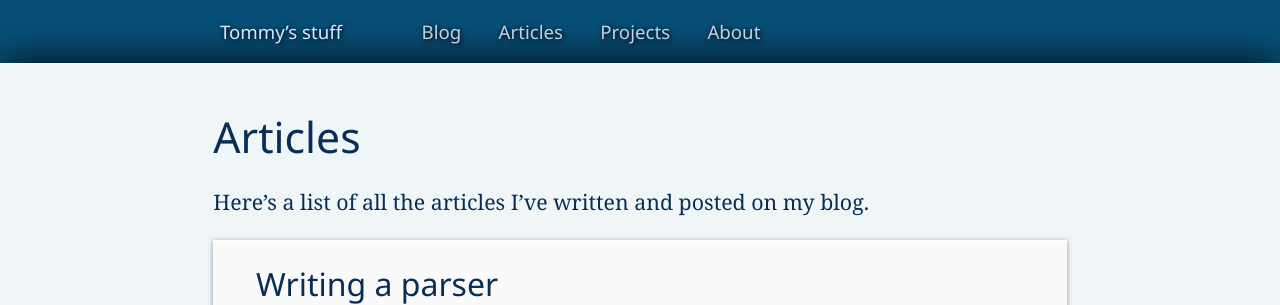
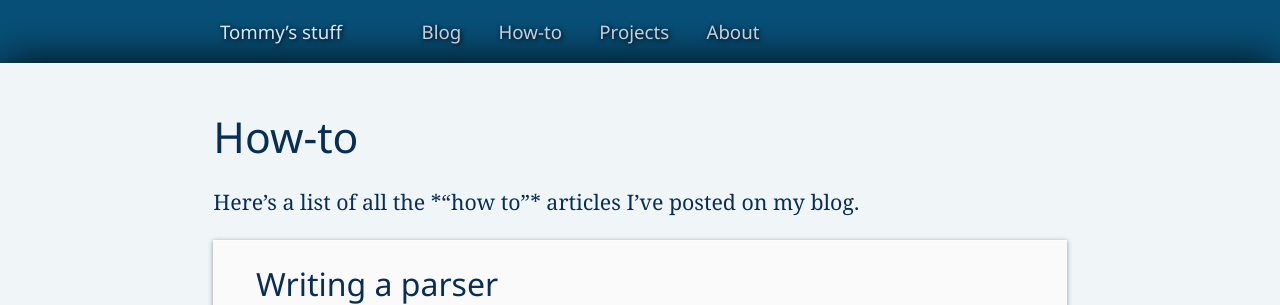
Before and after one commit to tommy-carlier/www.tcx.be, a Jekyll site: the page built from how-to/index.html, in a window 1280 px wide. Shown: the top 305 px of the page. Built offline with Jekyll 4.4.1, drawn with Linux system fonts in a browser that asks for light colours.

Commit message:
Renamed "Articles" to "How-to"

```diff
--- a/_layouts/default.html
+++ b/_layouts/default.html
@@ -15,7 +15,7 @@
     <a href="{{site.baseUrl}}">{{site.title}}</a>
     <nav><ul>
       <li><a href="http://blog.tcx.be/">Blog</a>
-      <li><a href="{{site.baseUrl}}articles/">Articles</a>
+      <li><a href="{{site.baseUrl}}how-to/">How-to</a>
       <li><a href="{{site.baseUrl}}projects/">Projects</a>
       <li><a href="{{site.baseUrl}}about/">About</a>
     </ul></nav>
--- a/articles/index.html
+++ b/how-to/index.html
@@ -1,10 +1,10 @@
 ---
 layout: default
-title: Articles
+title: How-to
 ---
 
 <h1>{{page.title}}</h1>
-<p>Here’s a list of all the articles I’ve written and posted on my blog.</p>
+<p>Here’s a list of all the *“how to”* articles I’ve posted on my blog.</p>
 
 <div class="list">
   <article id="parser">
--- a/index.html
+++ b/index.html
@@ -5,9 +5,9 @@ layout: default
   <h1>{{site.title}}</h1>
   <dl>
     <dt><a href="http://blog.tcx.be/">Blog</a></dt>
-    <dd>Personal weblog</dd>
-    <dt><a href="{{site.baseUrl}}articles/">Articles</a></dt>
-    <dd>A list of articles I’ve written</dd>
+    <dd>My personal weblog</dd>
+    <dt><a href="{{site.baseUrl}}how-to/">How-to</a></dt>
+    <dd>A list of *“how to”* articles I’ve written</dd>
     <dt><a href="{{site.baseUrl}}projects/">Projects</a></dt>
     <dd>Some of my projects</dd>
     <dt><a href="{{site.baseUrl}}about/">About</a></dt>
```
